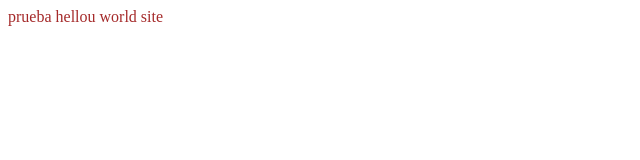
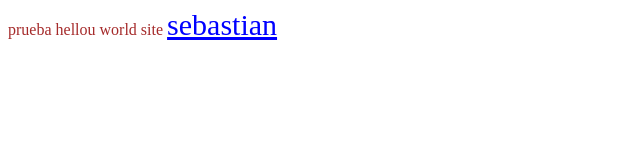
Before and after one commit to boss826/pixelpulse, a plain HTML site: page index.html in a window 1280 px wide. Shown: the whole page, without its empty margins (0-640 px from the left). Drawn offline with Linux system fonts and the light colour scheme.

Commit message:
update style

```diff
--- a/index.html
+++ b/index.html
@@ -11,6 +11,7 @@
 
 <body>
     prueba hellou world site
+    <a href="">sebastian </a>
 </body>
 
 </html>
--- a/style.css
+++ b/style.css
@@ -1,3 +1,8 @@
 body {
     color: brown;
 }
+
+a {
+    color: blue;
+    font-size: 30px;
+}
```
